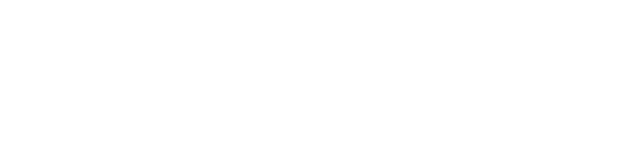
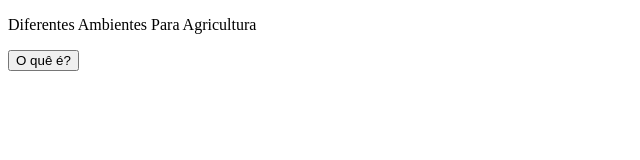
Before and after one commit to Isafentito/Agrinho2026, a plain HTML site: page index.html in a window 1280 px wide. Shown: the whole page, without its empty margins (0-640 px from the left). Drawn offline with Linux system fonts and the light colour scheme.

Commit message:
Agrinho2026

```diff
--- a/index.html
+++ b/index.html
@@ -1,7 +1,13 @@
 <!DOCTYPE html>
-<html lang="en">
+<html lang="pt-br">
 <head>
     <meta charset="UTF-8">
     <title>Diferentes Tipos de Ambientes Para agricultura</title>
 </head>
+<body>
+<header>
+    <p>Diferentes Ambientes Para Agricultura</p>
+    <button>O quê é?</button>
+    </body>
+</header>
 </html>
```
